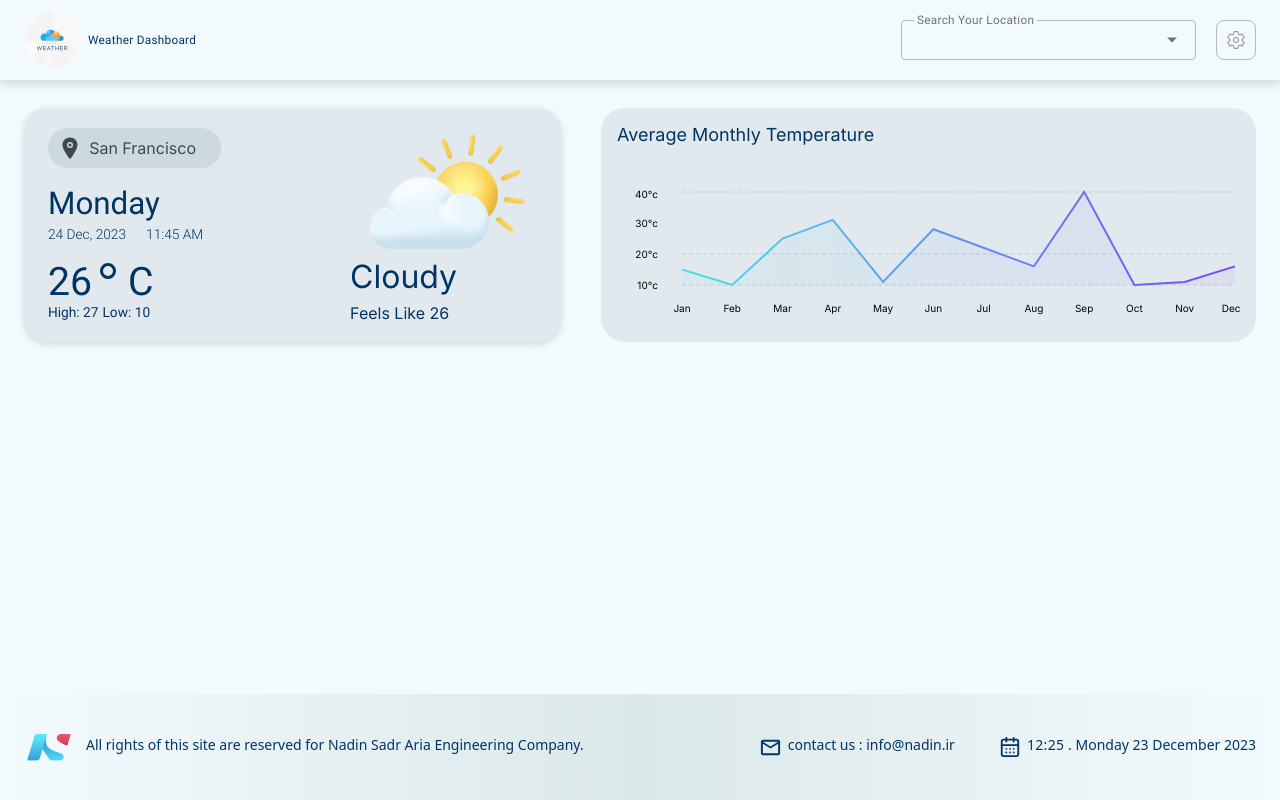
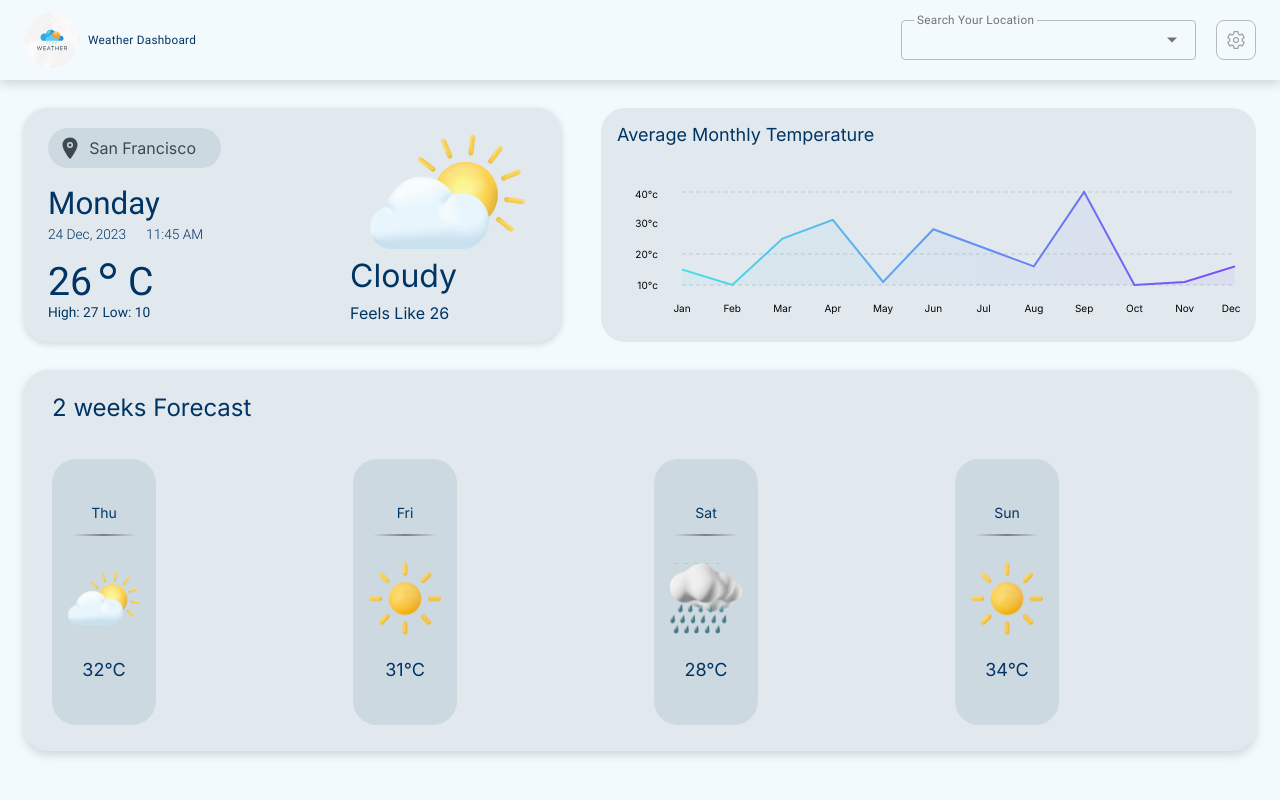
Before and after one commit to Devby-Ali/weather-web-project, a React (Vite) app: page / in a window 1280 px wide. Shown: the top 800 px of the page. Built offline with nearby package versions, Linux system fonts and the light colour scheme.

Commit message:
Coding WeatherDetails Component

```diff
--- a/package.json
+++ b/package.json
@@ -24,6 +24,7 @@
     "@eslint/js": "^9.22.0",
     "@types/react": "^19.0.10",
     "@types/react-dom": "^19.0.4",
+    "@types/react-slick": "^0.23.13",
     "@vitejs/plugin-react": "^4.3.4",
     "eslint": "^9.22.0",
     "eslint-plugin-react-hooks": "^5.2.0",
--- a/src/Components/Footer/Footer.tsx
+++ b/src/Components/Footer/Footer.tsx
@@ -4,7 +4,7 @@ import { LuCalendarDays } from "react-icons/lu";
 
 const Footer = (): React.JSX.Element => {
   return (
-    <footer className="absolute bottom-0 flex px-6 items-center justify-between w-full h-[106px] bg-gradient-to-r dark:from-[#292F45] dark:via-[#3F4861] dark:to-[#151D32] from-[#F3FAFE] via-[#CCDDDD9E] to-[#F3FAFE] text-darkText dark:text-lightText">
+    <footer className="flex px-6 items-center justify-between w-full h-[106px] bg-gradient-to-r dark:from-[#292F45] dark:via-[#3F4861] dark:to-[#151D32] from-[#F3FAFE] via-[#CCDDDD9E] to-[#F3FAFE] text-darkText dark:text-lightText">
       <div className="flex gap-x-11">
         <div className="flex-center gap-x-1.5 text-[22px]">
           <span className="ltr-text text-sm mb-1">
--- a/src/Components/TemperatureInfo/TemperatureInfo.tsx
+++ b/src/Components/TemperatureInfo/TemperatureInfo.tsx
@@ -6,9 +6,9 @@ const TemperatureInfo = (): React.JSX.Element => {
     <section className="flex justify-between w-full lg:w-[607px] h-[234px] px-6 py-5 shadow-custom text-darkText dark:text-lightText mb-7 lg:mb-0 font-Roboto-regular">
       <div className="flex flex-col items-end max-w-48 mr-3 mt-1.5 font-Inter-regular">
         <img src="/images/svgs/image7.svg" alt="img" />
-        <div className="-ml-5 mt-1 flex flex-col items-end">
-          <span className="text-[32px]">Cloudy</span>
-          <span>Feels Like 26</span>
+        <div className="-ml-5 mt-[3px] flex flex-col items-end">
+          <span className="text-[32px]/12">Cloudy</span>
+          <span className="mt-[1px]">Feels Like 26</span>
         </div>
       </div>
       <div>
--- a/src/Components/WeatherDetails/WeatherDetails.tsx
+++ b/src/Components/WeatherDetails/WeatherDetails.tsx
@@ -0,0 +1,103 @@
+import React from "react";
+import Slider from "react-slick";
+import "slick-carousel/slick/slick.css";
+import "slick-carousel/slick/slick-theme.css";
+
+const WeatherCards = [
+  { id: 1, img: "/images/svgs/storm.svg", day: "Fri", Temp: "25" },
+  { id: 2, img: "/images/svgs/Rain-cloud.svg", day: "Thu", Temp: "21" },
+  { id: 3, img: "/images/svgs/image8.svg", day: "Wed", Temp: "35" },
+  { id: 4, img: "/images/svgs/image8.svg", day: "Tue", Temp: "33" },
+  { id: 5, img: "/images/svgs/storm.svg", day: "Mon", Temp: "30" },
+  { id: 6, img: "/images/svgs/image8.svg", day: "Sun", Temp: "34" },
+  { id: 7, img: "/images/svgs/Rain-cloud.svg", day: "Sat", Temp: "28" },
+  { id: 8, img: "/images/svgs/image8.svg", day: "Fri", Temp: "31" },
+  { id: 9, img: "/images/svgs/image7.svg", day: "Thu", Temp: "32" },
+  { id: 10, img: "/images/svgs/storm.svg", day: "Wed", Temp: "29" },
+  { id: 11, img: "/images/svgs/Rain-cloud.svg", day: "Tue", Temp: "27" },
+  { id: 12, img: "/images/svgs/image7.svg", day: "Mon", Temp: "31" },
+  { id: 13, img: "/images/svgs/image7.svg", day: "Today", Temp: "28" },
+];
+
+const WeatherDetails = (): React.JSX.Element => {
+  const settings = {
+    dots: false,
+    infinite: true,
+    autoplay: false,
+    slidesToShow: 11,
+    arrows: false,
+    responsive: [
+      {
+        breakpoint: 1536,
+        settings: {
+          slidesToShow: 11.2,
+          slidesToScroll: 1,
+          infinite: true,
+        },
+      },
+      {
+        breakpoint: 1280,
+        settings: {
+          slidesToShow: 4,
+          slidesToScroll: 1,
+          infinite: true,
+        },
+      },
+      {
+        breakpoint: 780,
+        settings: {
+          slidesToShow: 5,
+          slidesToScroll: 1,
+          initialSlide: 2,
+        },
+      },
+      {
+        breakpoint: 640,
+        settings: {
+          slidesToShow: 4,
+          slidesToScroll: 1,
+          initialSlide: 2,
+        },
+      },
+      {
+        breakpoint: 500,
+        settings: {
+          slidesToShow: 3,
+          slidesToScroll: 1,
+        },
+      },
+      {
+        breakpoint: 420,
+        settings: {
+          slidesToShow: 2,
+          slidesToScroll: 1,
+        },
+      },
+    ],
+  };
+  return (
+    <section className="flex flex-col justify-between h-[381px] mx-6 mt-7 mb-26 pl-7 pt-6 pb-[26px] bg-stoneCard dark:bg-[#292F45] rounded-3xl text-darkText dark:text-lightText ltr-text font-Inter-regular shadow-weatherDetails">
+      <h3 className="text-2xl/7">2 weeks Forecast</h3>
+
+      <div>
+        <Slider {...settings}>
+          {WeatherCards.map((card) => (
+            <div key={card.id}>
+              <div className="flex items-center flex-col h-[266px] w-[104px] pt-[44px] bg-[#CDD9E0] dark:bg-[#3F4861] rounded-3xl">
+                <h2 className="text-sm px-2">{card.day}</h2>
+                  <span className="w-16 h-0.5 bg-gradient-to-r from-[#36363600] via-[#7E7E7E] to-[#36363600] rounded-full mt-[11px]"></span>
+
+                <div className="w-18 h-18 flex-center mt-6.5">
+                  <img src={card.img} alt="" />
+                </div>
+                <span className="text-lg mt-5.5">{card.Temp}°C</span>
+              </div>
+            </div>
+          ))}
+        </Slider>
+      </div>
+    </section>
+  );
+};
+
+export default WeatherDetails;
--- a/src/Pages/Index/Index.tsx
+++ b/src/Pages/Index/Index.tsx
@@ -3,6 +3,7 @@ import Navbar from "../../Components/Navbar/Navbar";
 import Footer from "../../Components/Footer/Footer";
 import TemperatureInfo from "../../Components/TemperatureInfo/TemperatureInfo";
 import TemperatureChart from "../../Components/TemperatureChart/TemperatureChart";
+import WeatherDetails from "../../Components/WeatherDetails/WeatherDetails";
 
 const Index = (): React.JSX.Element => {
   return (
@@ -12,6 +13,7 @@ const Index = (): React.JSX.Element => {
         <TemperatureInfo />
         <TemperatureChart />
       </div>
+      <WeatherDetails />
       <Footer />
     </>
   );
--- /dev/null
+++ b/src/Pages/Login/Login.tsx
@@ -0,0 +1 @@
+const
--- a/src/index.css
+++ b/src/index.css
@@ -91,6 +91,7 @@
   );
   --shadow-header: 0px 4px 10px 0px rgba(0, 0, 0, 0.15);
   --shadow-custom: 0px 2px 7px 0px #00000026;
+  --shadow-weatherDetails: 0px 4px 10px 0px #00000026;
   --shadow-dark: 0px 4px 10px 0px #a6a5a526;
   --radius-4xl: 2rem;
   --font-yekan: "yekan", "sans-serif";
```
Also changed, not shown: src/Components/TemperatureChart/TemperatureChart.tsx (+9 -39 lines), public/images/svgs/Rain-cloud.svg (renamed from public/images/svgs/Rain cloud.svg), 1 other file (tests, documents, lock files or other folders).
